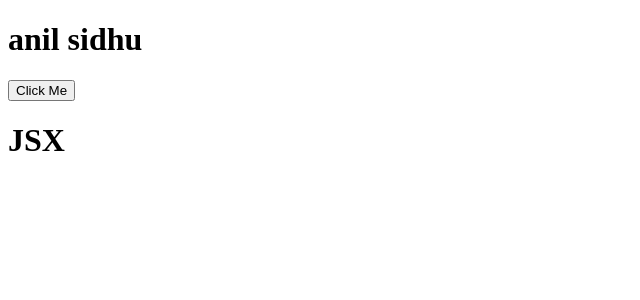
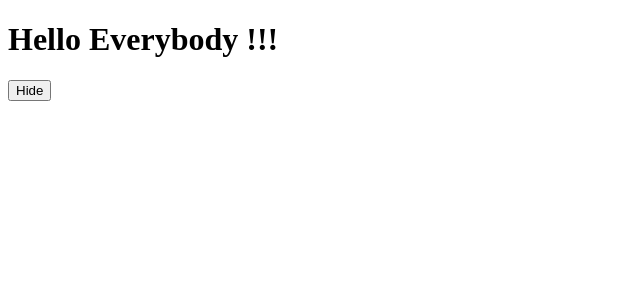
Before and after one commit to AbhirupDey12/reactpractice, a React (Create React App) app: page / in a window 1280 px wide. Shown: the top 300 px of the page, without its empty margins (0-640 px from the left). Built offline with nearby package versions, Linux system fonts and the light colour scheme.

Commit message:
New concepts leart

```diff
--- a/src/App.js
+++ b/src/App.js
@@ -1,13 +1,12 @@
-import React, { Component } from 'react';
-import Users from './Users';
+import React from 'react';
+import Student from './Student';
 
 export default function App() {
 
   return (
     <>
-      <Users />
-      <h1>JSX</h1>
+      <Student />
     </>
-  );
+  )
 
-};
+}
--- /dev/null
+++ b/src/Student.js
@@ -0,0 +1,28 @@
+import React, { Component } from 'react'
+
+export default function Student(props) {
+
+     const [status, setStatus] = React.useState(true);
+     const [show, setShow] = React.useState("Hide");
+
+     function clickHandler() {
+          if (status === true) {
+               setStatus(false);
+               setShow("Show")
+          }
+          else {
+               setStatus(true);
+               setShow("Hide") ;
+          }
+     }
+
+     return (
+          <div>
+               {
+                    status ? <h1>Hello Everybody !!! </h1> : null
+               }
+               <button onClick={() => clickHandler()} > {show} </button>
+          </div>
+     )
+
+}
--- a/src/Users.js
+++ b/src/Users.js
@@ -1,4 +1,4 @@
-import React, { Component } from 'react';
+import React from 'react';
 
 export default function User() {
 
```
